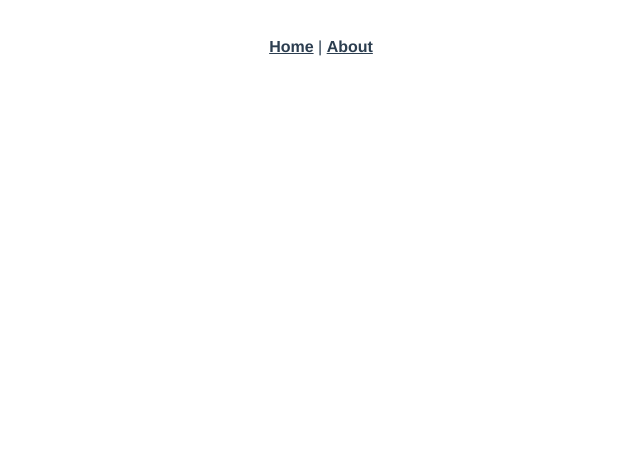
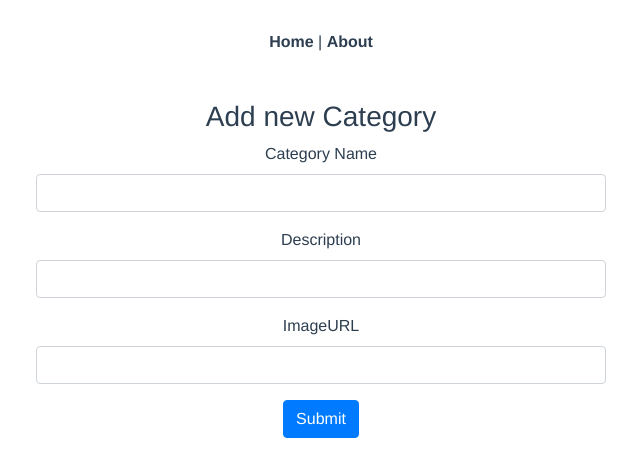
Before and after one commit to kajuga/ecommerce-ui, a Vue app: page /admin/category/add in a window 1280 px wide. Before the commit this address had no page. Shown: the top 476 px of the page, without its empty margins (319-959 px from the left). Built offline with nearby package versions, Linux system fonts and the light colour scheme.

Commit message:
iu added

```diff
--- a/public/index.html
+++ b/public/index.html
@@ -1,17 +1,38 @@
 <!DOCTYPE html>
-<html lang="">
+<html lang="en">
 <head>
     <meta charset="utf-8">
     <meta http-equiv="X-UA-Compatible" content="IE=edge">
     <meta name="viewport" content="width=device-width,initial-scale=1.0">
     <link rel="icon" href="<%= BASE_URL %>favicon.ico">
-    <title><%= htmlWebpackPlugin.options.title %></title>
+    <title>Demo E-Commerce App</title>
+    <!-- Google fonts -->
+    <link rel="preconnect" href="https://fonts.gstatic.com">
+    <link href="https://fonts.googleapis.com/css2?family=Courgette&display=swap" rel="stylesheet">
+    <link href="https://fonts.googleapis.com/css2?family=Lato:ital,wght@0,100;0,300;1,300;1,400&display=swap" rel="stylesheet">
+    <link href="https://fonts.googleapis.com/css2?family=Roboto:wght@100;300;400&display=swap" rel="stylesheet">
+    <link href="https://fonts.googleapis.com/css2?family=Josefin+Sans&display=swap" rel="stylesheet">
+
+    <!-- Bootstrap CSS -->
+    <link rel="stylesheet" href="https://maxcdn.bootstrapcdn.com/bootstrap/4.0.0/css/bootstrap.min.css" integrity="sha384-Gn5384xqQ1aoWXA+058RXPxPg6fy4IWvTNh0E263XmFcJlSAwiGgFAW/dAiS6JXm" crossorigin="anonymous">
+
+    <!-- Bootstrap Icons -->
+    <link rel="stylesheet" href="https://cdn.jsdelivr.net/npm/bootstrap-icons@1.3.0/font/bootstrap-icons.css">
+    <link rel="stylesheet" href="https://cdnjs.cloudflare.com/ajax/libs/font-awesome/4.7.0/css/font-awesome.min.css">
 </head>
 <body>
 <noscript>
     <strong>We're sorry but <%= htmlWebpackPlugin.options.title %> doesn't work properly without JavaScript enabled. Please enable it to continue.</strong>
 </noscript>
 <div id="app"></div>
+<script type="module" src="https://unpkg.com/ionicons@5.2.3/dist/ionicons/ionicons.esm.js"></script>
+
+<!-- Bootstrap JS Scripts -->
+<script src="https://code.jquery.com/jquery-3.2.1.slim.min.js" integrity="sha384-KJ3o2DKtIkvYIK3UENzmM7KCkRr/rE9/Qpg6aAZGJwFDMVNA/GpGFF93hXpG5KkN" crossorigin="anonymous"></script>
+<script src="https://cdnjs.cloudflare.com/ajax/libs/popper.js/1.12.9/umd/popper.min.js" integrity="sha384-ApNbgh9B+Y1QKtv3Rn7W3mgPxhU9K/ScQsAP7hUibX39j7fakFPskvXusvfa0b4Q" crossorigin="anonymous"></script>
+<script src="https://maxcdn.bootstrapcdn.com/bootstrap/4.0.0/js/bootstrap.min.js" integrity="sha384-JZR6Spejh4U02d8jOt6vLEHfe/JQGiRRSQQxSfFWpi1MquVdAyjUar5+76PVCmYl" crossorigin="anonymous"></script>
+
+
 <!-- built files will be auto injected -->
 </body>
 </html>
--- a/src/components/HelloWorld.vue
+++ /dev/null
@@ -1,58 +0,0 @@
-<template>
-  <div class="hello">
-    <h1>{{ msg }}</h1>
-    <p>
-      For a guide and recipes on how to configure / customize this project,<br>
-      check out the
-      <a href="https://cli.vuejs.org" target="_blank" rel="noopener">vue-cli documentation</a>.
-    </p>
-    <h3>Installed CLI Plugins</h3>
-    <ul>
-      <li><a href="https://github.com/vuejs/vue-cli/tree/dev/packages/%40vue/cli-plugin-babel" target="_blank" rel="noopener">babel</a></li>
-      <li><a href="https://github.com/vuejs/vue-cli/tree/dev/packages/%40vue/cli-plugin-eslint" target="_blank" rel="noopener">eslint</a></li>
-    </ul>
-    <h3>Essential Links</h3>
-    <ul>
-      <li><a href="https://vuejs.org" target="_blank" rel="noopener">Core Docs</a></li>
-      <li><a href="https://forum.vuejs.org" target="_blank" rel="noopener">Forum</a></li>
-      <li><a href="https://chat.vuejs.org" target="_blank" rel="noopener">Community Chat</a></li>
-      <li><a href="https://twitter.com/vuejs" target="_blank" rel="noopener">Twitter</a></li>
-      <li><a href="https://news.vuejs.org" target="_blank" rel="noopener">News</a></li>
-    </ul>
-    <h3>Ecosystem</h3>
-    <ul>
-      <li><a href="https://router.vuejs.org" target="_blank" rel="noopener">vue-router</a></li>
-      <li><a href="https://vuex.vuejs.org" target="_blank" rel="noopener">vuex</a></li>
-      <li><a href="https://github.com/vuejs/vue-devtools#vue-devtools" target="_blank" rel="noopener">vue-devtools</a></li>
-      <li><a href="https://vue-loader.vuejs.org" target="_blank" rel="noopener">vue-loader</a></li>
-      <li><a href="https://github.com/vuejs/awesome-vue" target="_blank" rel="noopener">awesome-vue</a></li>
-    </ul>
-  </div>
-</template>
-
-<script>
-export default {
-  name: 'HelloWorld',
-  props: {
-    msg: String
-  }
-}
-</script>
-
-<!-- Add "scoped" attribute to limit CSS to this component only -->
-<style scoped>
-h3 {
-  margin: 40px 0 0;
-}
-ul {
-  list-style-type: none;
-  padding: 0;
-}
-li {
-  display: inline-block;
-  margin: 0 10px;
-}
-a {
-  color: #42b983;
-}
-</style>
--- a/src/router/index.js
+++ b/src/router/index.js
@@ -1,21 +1,27 @@
 import { createRouter, createWebHistory } from 'vue-router'
-import HomeView from '../views/HomeView.vue'
+import Home from '../views/HomeView.vue'
+import AddCategory from "../views/сategory/AddCategory.vue";
 
 const routes = [
   {
-    path: '/',
-    name: 'home',
-    component: HomeView
+    path: "/",
+    name: "Home",
+    component: Home
   },
   {
-    path: '/about',
-    name: 'about',
+    path: "/about",
+    name: "About",
     // route level code-splitting
     // this generates a separate chunk (about.[hash].js) for this route
     // which is lazy-loaded when the route is visited.
-    component: () => import(/* webpackChunkName: "about" */ '../views/AboutView.vue')
-  }
-]
+    component: () => import(/* webpackChunkName: "about" */ "../views/AboutView.vue"),
+  },
+  {
+    path: "/admin/category/add",
+    name: "AddCategory",
+    component: AddCategory,
+  },
+];
 
 const router = createRouter({
   history: createWebHistory(process.env.BASE_URL),
--- a/src/views/HomeView.vue
+++ b/src/views/HomeView.vue
@@ -1,18 +1,16 @@
 <template>
   <div class="home">
     <img alt="Vue logo" src="../assets/logo.png">
-    <HelloWorld msg="Welcome to Your Vue.js App"/>
   </div>
 </template>
 
 <script>
 // @ is an alias to /src
-import HelloWorld from '@/components/HelloWorld.vue'
 
 export default {
   name: 'HomeView',
   components: {
-    HelloWorld
+
   }
 }
 </script>
--- /dev/null
+++ b/src/views/сategory/AddCategory.vue
@@ -0,0 +1,55 @@
+<template>
+  <div class="container">
+    <div class="row">
+      <div class="col-12 text-center">
+        <h3 class="pt-3">Add new Category</h3>
+      </div>
+    </div>
+
+    <div class="row">
+      <div class="col-3"></div>
+      <div class="col-md-6 px-5 px-md-0">
+        <form>
+          <div class="form-group">
+            <label>Category Name</label>
+            <input type="text" class="form-control" v-model="categoryName" required>
+          </div>
+          <div class="form-group">
+            <label>Description</label>
+            <input type="text" class="form-control" v-model="description" required>
+          </div>
+          <div class="form-group">
+            <label>ImageURL</label>
+            <input type="url" class="form-control" v-model="imageURL" required>
+          </div>
+          <button type="button" class="btn btn-primary">Submit</button>
+        </form>
+      </div>
+      <div class="col-3"></div>
+    </div>
+  </div>
+</template>
+
+<script>
+export default {
+  data(){
+    return {
+      categoryName : null,
+      description : null,
+      imageURL : null,
+    }
+  },
+  props : [],
+  methods : {
+
+  }
+}
+</script>
+
+<style scoped>
+h4 {
+  font-family: 'Roboto', sans-serif;
+  color: #484848;
+  font-weight: 700;
+}
+</style>
```
Lines whose indentation alone changed are shown as unchanged.
